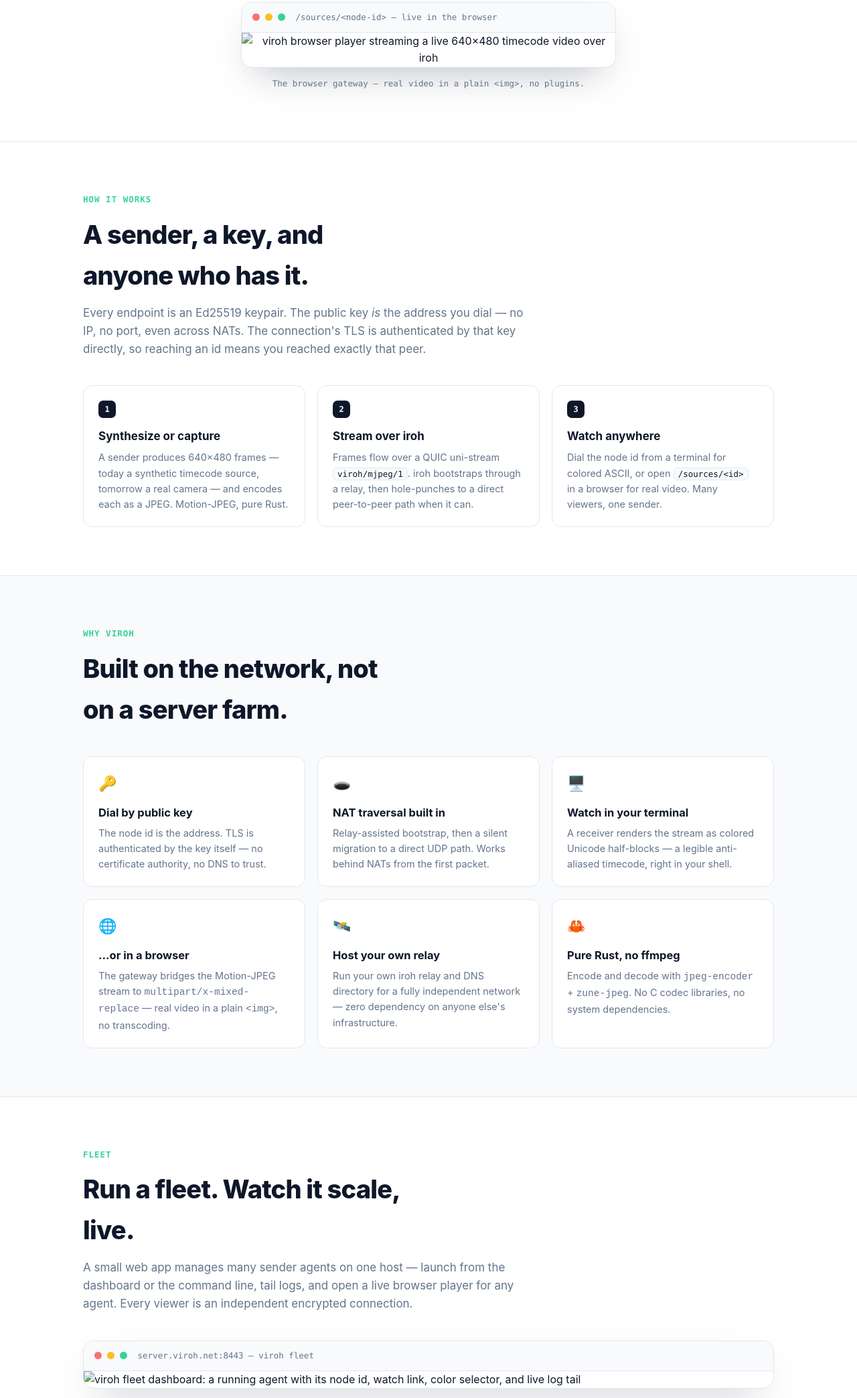
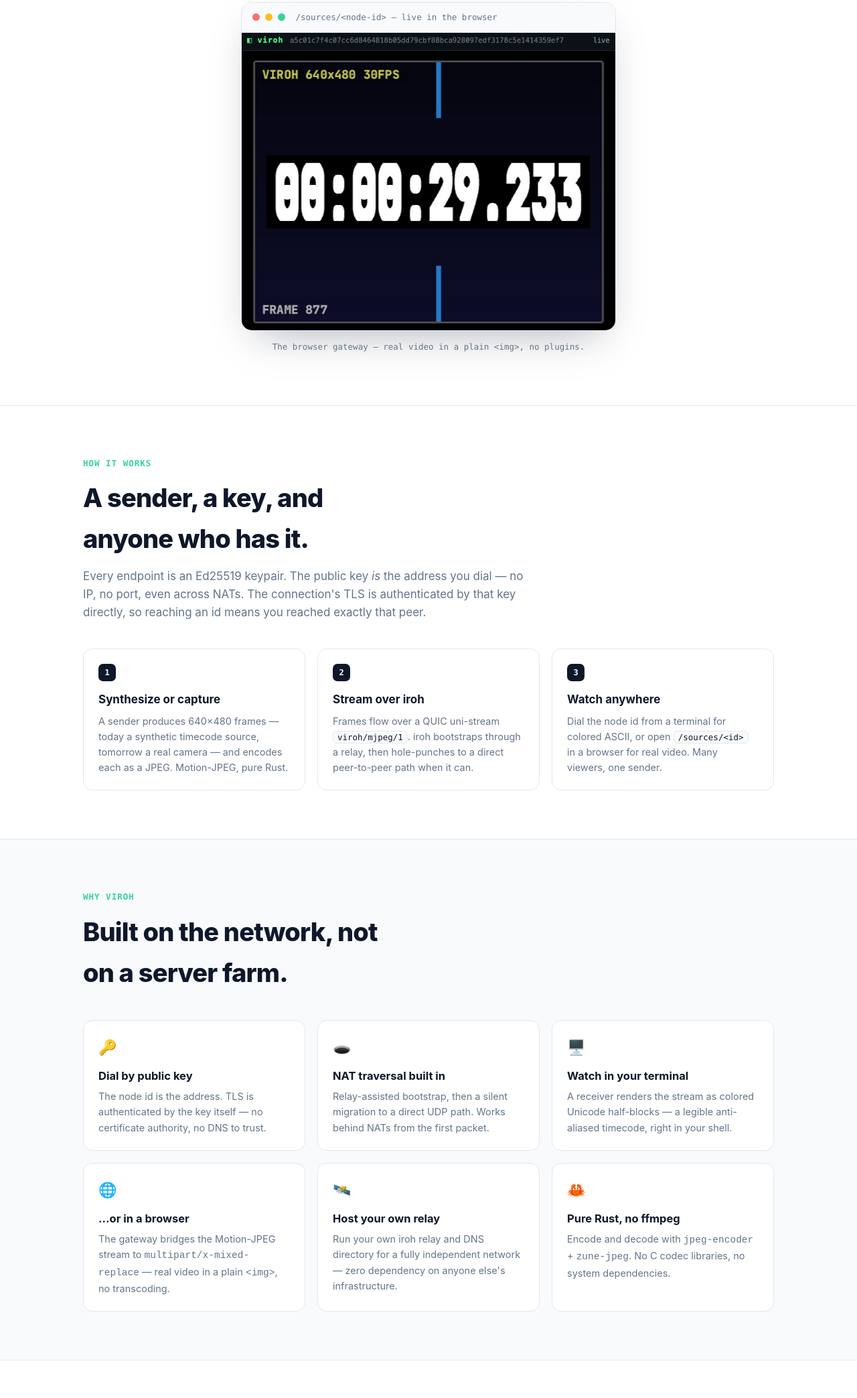
Before and after one commit to erikherz/viroh, a plain HTML site: page site/public/index.html in a window 1280 px wide. Shown: the part 710-2797 px from the top of the page at 67% size. Drawn offline with Linux system fonts and the light colour scheme; the site is published under a folder, as on GitHub Pages, so addresses that start at the root find nothing.

Commit message:
Site: use relative asset paths so images load in local file preview and prod

```diff
--- a/site/public/index.html
+++ b/site/public/index.html
@@ -5,7 +5,7 @@
 <meta name="viewport" content="width=device-width, initial-scale=1" />
 <title>viroh — peer-to-peer video over iroh</title>
 <meta name="description" content="viroh streams live video over iroh's QUIC network — watch it as terminal ASCII or real browser video. End-to-end encrypted, NAT-traversing, self-hostable relay. Pure Rust." />
-<link rel="icon" href="/favicon.svg" type="image/svg+xml" />
+<link rel="icon" href="favicon.svg" type="image/svg+xml" />
 <meta property="og:title" content="viroh — peer-to-peer video over iroh" />
 <meta property="og:description" content="Video that dials a public key, not an address. Terminal or browser. Pure Rust." />
 <meta property="og:type" content="website" />
@@ -179,7 +179,7 @@
         <div class="panel shot">
           <div class="bar"><span class="dot r"></span><span class="dot y"></span><span class="dot g"></span>
             &nbsp;/sources/&lt;node-id&gt; — live in the browser</div>
-          <img src="/player.png" alt="viroh browser player streaming a live 640×480 timecode video over iroh" />
+          <img src="player.png" alt="viroh browser player streaming a live 640×480 timecode video over iroh" />
         </div>
         <p class="caption">The browser gateway — real video in a plain &lt;img&gt;, no plugins.</p>
       </div>
@@ -247,7 +247,7 @@
       <div class="panel shot">
         <div class="bar"><span class="dot r"></span><span class="dot y"></span><span class="dot g"></span>
           &nbsp;server.viroh.net:8443 — viroh fleet</div>
-        <img src="/fleet.png" alt="viroh fleet dashboard: a running agent with its node id, watch link, color selector, and live log tail" />
+        <img src="fleet.png" alt="viroh fleet dashboard: a running agent with its node id, watch link, color selector, and live log tail" />
       </div>
       <div class="cta" style="justify-content:flex-start; margin-top:24px;">
         <a class="btn primary" href="https://server.viroh.net:8443/" target="_blank" rel="noopener">Open the dashboard →</a>
```
